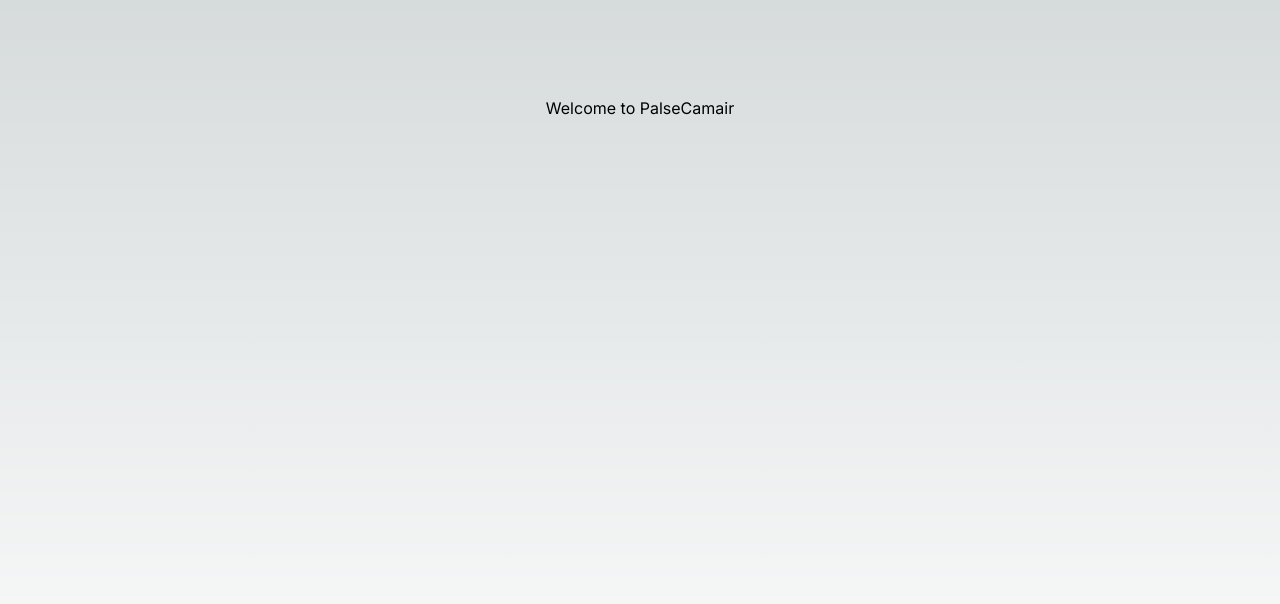
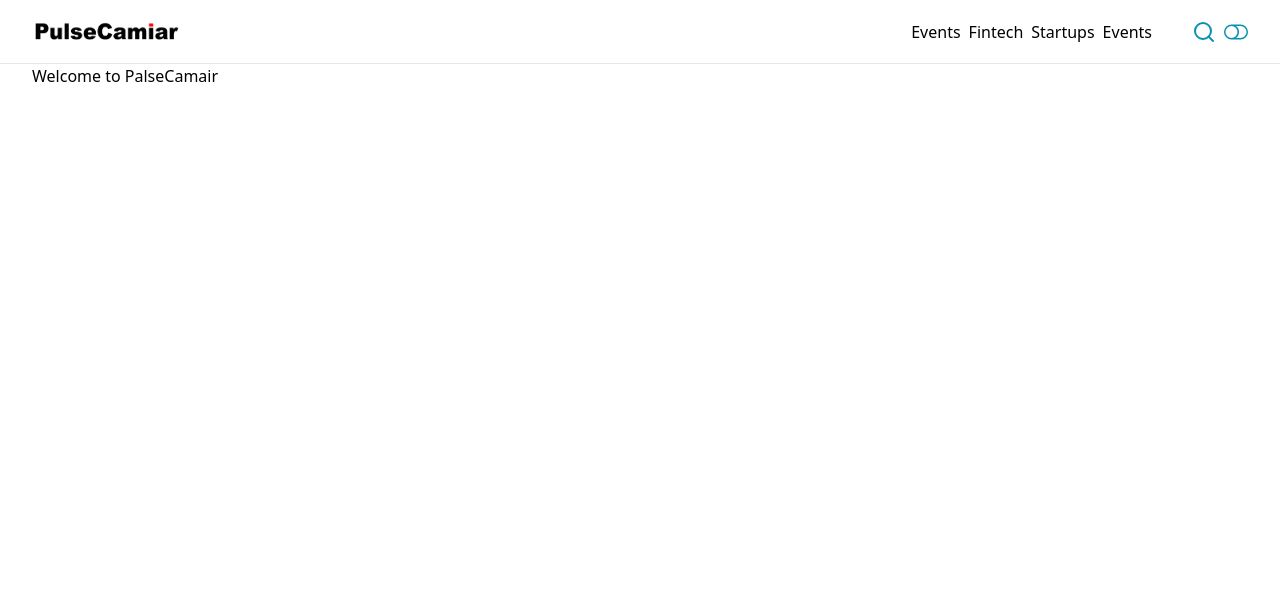
Before and after one commit to Gmarvis/palsecamair_client, a Next.js app: page / in a window 1280 px wide. Shown: the top 604 px of the page. Built offline with nearby package versions, Linux system fonts and the light colour scheme.

Commit message:
added the nav bar

```diff
--- /dev/null
+++ b/app/components/navBar/NavBar.tsx
@@ -0,0 +1,56 @@
+"use client";
+
+// react icon imports
+import { LuSearch } from "react-icons/lu";
+import { BsToggleOn } from "react-icons/bs";
+import { BsToggleOff } from "react-icons/bs";
+
+import Image from "next/image";
+import Link from "next/link";
+import { useState } from "react";
+const NavBar = () => {
+  const [toggleOn, setToggleOn] = useState(false);
+  const toggleTheme = () => {
+    setToggleOn(!toggleOn);
+    document.documentElement.classList.toggle("dark");
+  };
+  return (
+    <nav className="h-16 flex items-center justify-between px-8 border-b ">
+      <Image
+        src="/pulseCamair-logo-1.png"
+        alt="pulse camair logo"
+        width={150}
+        height={50}
+      />
+
+      <div className="subContainer flex justify-between gap-10">
+        <div className="links flex justify-around gap-2 ">
+          <Link href="/" className="hover:text-cyan-600">
+            Events
+          </Link>
+          <Link href="/" className="hover:text-cyan-600">
+            Fintech
+          </Link>
+          <Link href="/" className="hover:text-cyan-600">
+            Startups
+          </Link>
+          <Link href="/" className="hover:text-cyan-600">
+            Events
+          </Link>
+        </div>
+
+        <div className="actionB flex items-center gap-2" text-cyan-600>
+          <button className="text-2xl text-cyan-600">
+            <LuSearch />
+          </button>
+
+          <button className="text-2xl text-cyan-600" onClick={toggleTheme}>
+            {toggleOn ? <BsToggleOn /> : <BsToggleOff />}
+          </button>
+        </div>
+      </div>
+    </nav>
+  );
+};
+
+export default NavBar;
--- a/app/globals.css
+++ b/app/globals.css
@@ -2,7 +2,7 @@
 @tailwind components;
 @tailwind utilities;
 
-:root {
+/* :root {
   --foreground-rgb: 0, 0, 0;
   --background-start-rgb: 214, 219, 220;
   --background-end-rgb: 255, 255, 255;
@@ -24,4 +24,4 @@ body {
       rgb(var(--background-end-rgb))
     )
     rgb(var(--background-start-rgb));
-}
+} */
--- a/app/layout.tsx
+++ b/app/layout.tsx
@@ -1,22 +1,26 @@
-import './globals.css'
-import type { Metadata } from 'next'
-import { Inter } from 'next/font/google'
+import "./globals.css";
+import type { Metadata } from "next";
+import { Inter } from "next/font/google";
+import NavBar from "./components/navBar/NavBar";
 
-const inter = Inter({ subsets: ['latin'] })
+const inter = Inter({ subsets: ["latin"] });
 
 export const metadata: Metadata = {
-  title: 'Create Next App',
-  description: 'Generated by create next app',
-}
+  title: "PulseCamair",
+  description: "The go-to source for tech news in Cameroon and Africa.",
+};
 
 export default function RootLayout({
   children,
 }: {
-  children: React.ReactNode
+  children: React.ReactNode;
 }) {
   return (
     <html lang="en">
-      <body className={inter.className}>{children}</body>
+      <body>
+        <NavBar />
+        {children}
+      </body>
     </html>
-  )
+  );
 }
--- a/app/page.tsx
+++ b/app/page.tsx
@@ -1,9 +1,9 @@
-import Image from 'next/image'
+import Image from "next/image";
 
 export default function Home() {
   return (
-    <main className="flex min-h-screen flex-col items-center justify-between p-24">
- <h1>Welcome to PalseCamair</h1>
+    <main className="px-8">
+      <h1>Welcome to PalseCamair</h1>
     </main>
-  )
+  );
 }
```
Also changed, not shown: package.json (+5 -4 lines), public/pulseCamair-logo-1.png (added), 1 other file (tests, documents, lock files or other folders).
